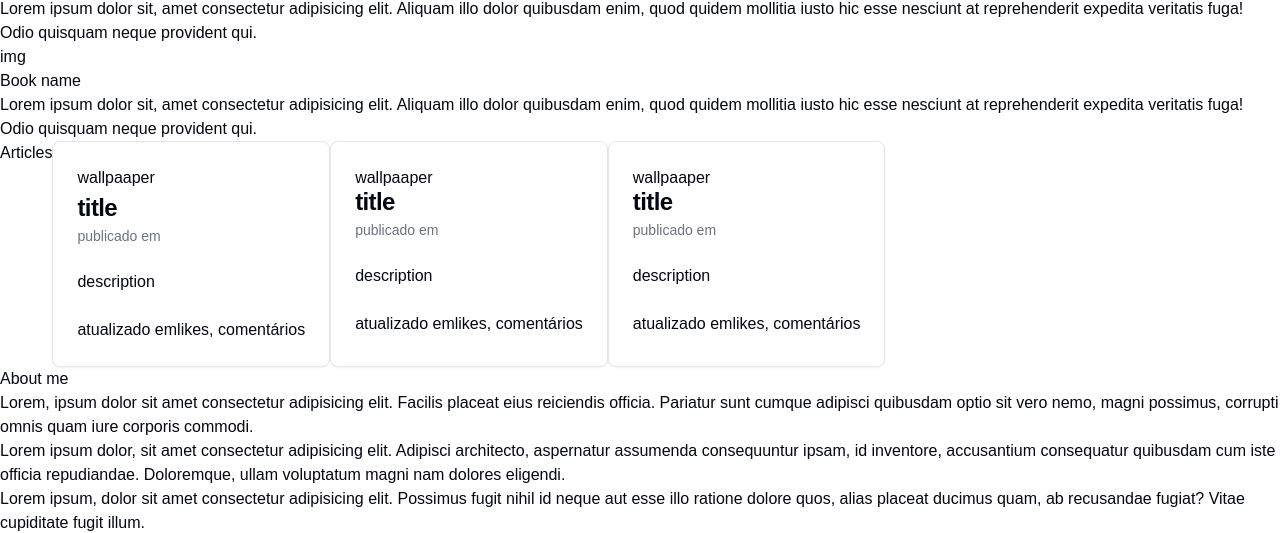
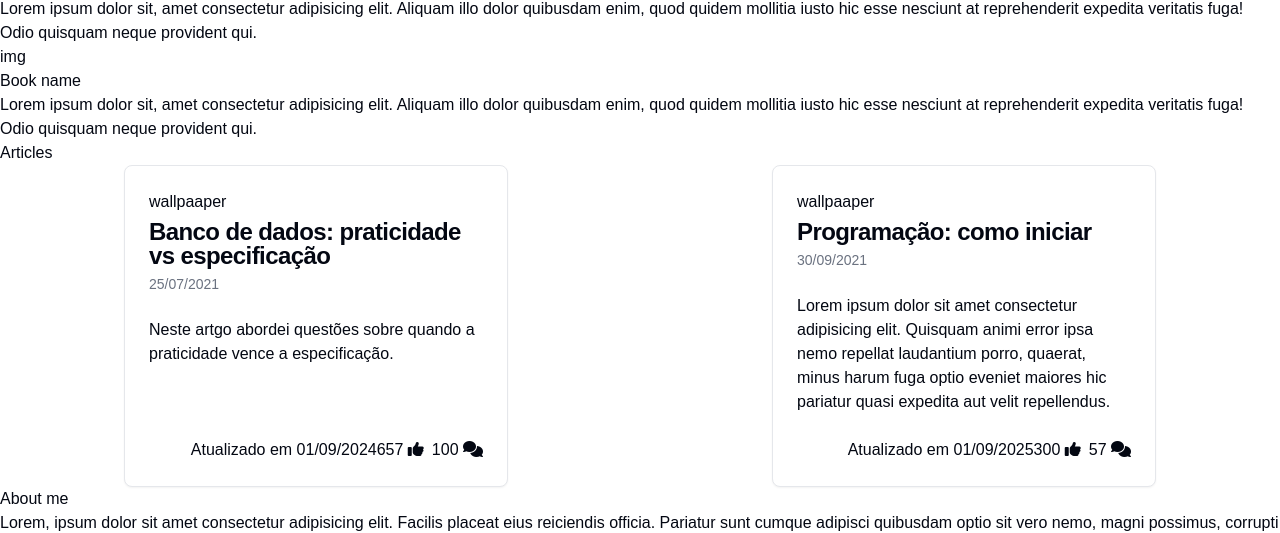
Before and after one commit to fabriciogferreira/fabriciogferreira, a Next.js app: page / in a window 1280 px wide. Shown: the part 3238-3771 px from the top of the page. Built offline with nearby package versions, Linux system fonts and the light colour scheme; grey boxes are pictures that could not be loaded.

Commit message:
feat: v2 sketch article

```diff
--- a/app/_components/Articles.tsx
+++ b/app/_components/Articles.tsx
@@ -7,57 +7,76 @@ import {
     CardTitle,
 } from "@/components/ui/card"
 
+type article ={
+    title: string,
+    description: string,
+    published_at: string,
+    updated_at: string,
+    likes: number,
+    comments: number,
+    wallpaper_path: string
+}
+
+const ARTICLES: Array<article> = [
+    {
+        title: "Banco de dados: praticidade vs especificação",
+        description: "Neste artgo abordei questões sobre quando a praticidade vence a especificação.",
+        published_at: "25/07/2021",
+        updated_at: "01/09/2024",
+        likes: 657,
+        comments: 100,
+        wallpaper_path: "/asdas/adsda/aaaaaa",
+    },
+    {
+        title: "Programação: como iniciar",
+        description: "Lorem ipsum dolor sit amet consectetur adipisicing elit. Quisquam animi error ipsa nemo repellat laudantium porro, quaerat, minus harum fuga optio eveniet maiores hic pariatur quasi expedita aut velit repellendus.",
+        published_at: "30/09/2021",
+        updated_at: "01/09/2025",
+        likes: 300,
+        comments: 57,
+        wallpaper_path: "/asdas/adsda/aaaaaa",
+    },
+]
+
 export default function Articles(){
     return (
-        <section className="flex">
+        <section>
             <h1>Articles</h1>
-            <Card>
+            <div className="flex flex-wrap justify-around gap-4">
+                {ARTICLES.map((article) => {
+                    return (
+                        <Card key={article.title} className="max-w-sm flex flex-col ">
                             <CardHeader>
                                 <div>
-
+                                    wallpaaper
                                 </div>
-                    wallpaaper
-                    <CardTitle>title</CardTitle>
-                    <CardDescription>publicado em</CardDescription>
+                                <CardTitle>{article.title}</CardTitle>
+                                <CardDescription>{article.published_at}</CardDescription>
                             </CardHeader>
                             <CardContent>
-                    <p>description</p>
+                                <p>{article.description}</p>
                             </CardContent>
-                <CardFooter>
-                    <p>atualizado em</p>
-                    <span>likes, comentários</span>
+                            <CardFooter className="flex justify-between mt-auto self-end">
+                                <span>
+                                    Atualizado em {article.updated_at}
+                                </span>
+                                <div className="flex gap-2">
+                                    <span>
+                                        {article.likes}
+                                        &nbsp;
+                                        <i className="fa-solid fa-thumbs-up"></i>
+                                    </span>
+                                    <span>
+                                        {article.comments}
+                                        &nbsp;
+                                        <i className="fa-solid fa-comments"></i>
+                                    </span>
+                                </div>
                             </CardFooter>
                         </Card>
-
-            <Card>
-                <CardHeader>
-                    wallpaaper
-                    <CardTitle>title</CardTitle>
-                    <CardDescription>publicado em</CardDescription>
-                </CardHeader>
-                <CardContent>
-                    <p>description</p>
-                </CardContent>
-                <CardFooter>
-                    <p>atualizado em</p>
-                    <span>likes, comentários</span>
-                </CardFooter>
-            </Card>
-
-            <Card>
-                <CardHeader>
-                    wallpaaper
-                    <CardTitle>title</CardTitle>
-                    <CardDescription>publicado em</CardDescription>
-                </CardHeader>
-                <CardContent>
-                    <p>description</p>
-                </CardContent>
-                <CardFooter>
-                    <p>atualizado em</p>
-                    <span>likes, comentários</span>
-                </CardFooter>
-            </Card>
+                    )
+                })}
+            </div>
         </section>
     )
 }
```
Lines whose indentation alone changed are shown as unchanged.
